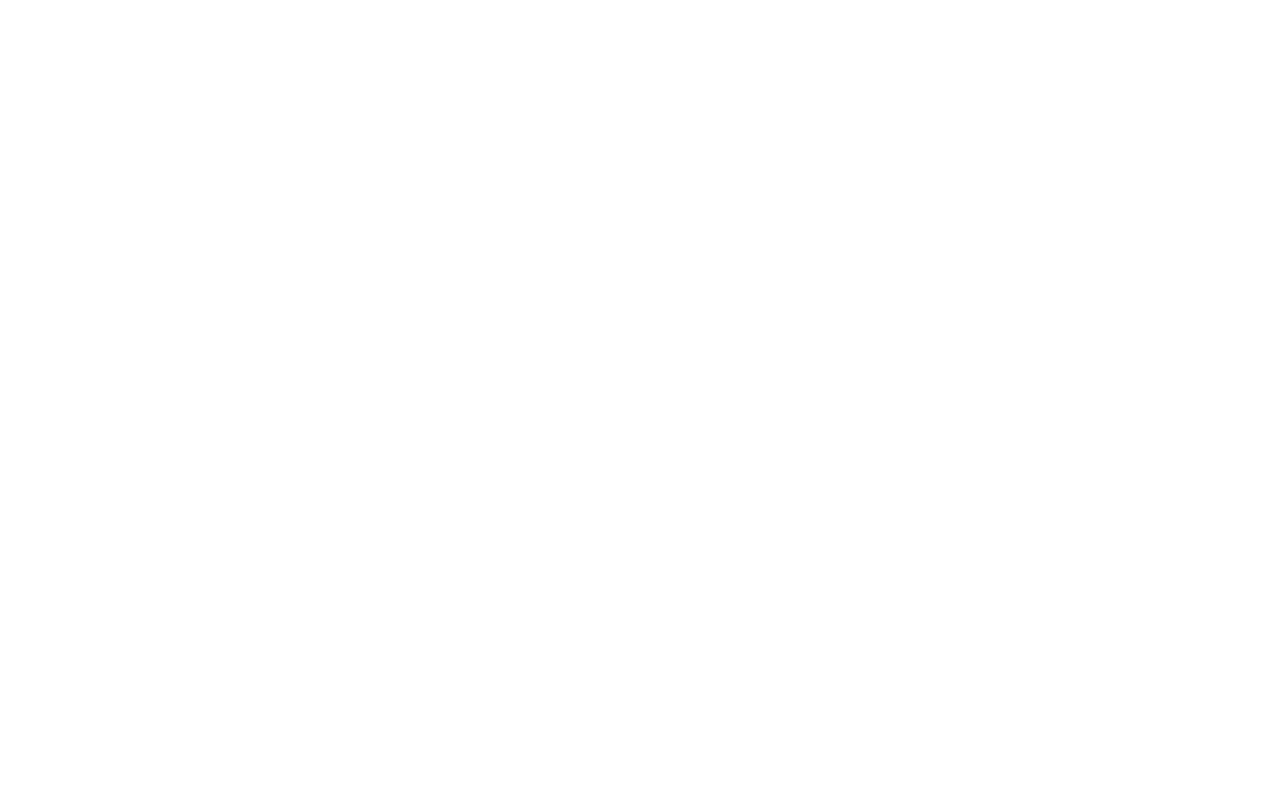
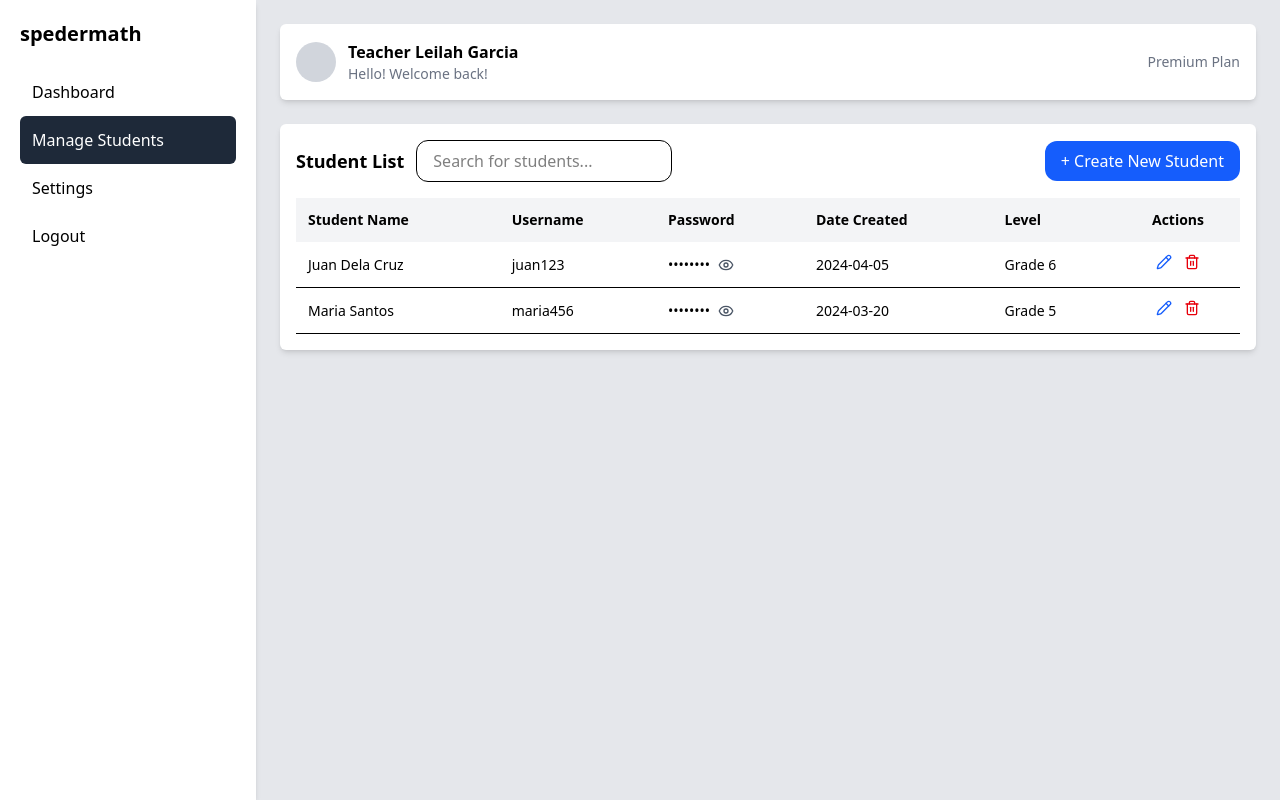
Before and after one commit to felraine/SpederMath_Repository, a React (Vite) app in the folder frontend_web/spedermath/: page /manage-students in a window 1280 px wide. Before the commit this address had no page. Built offline with nearby package versions, Linux system fonts and the light colour scheme; sample sign-in values are in the browser's storage; a web font is replaced by a local one.

Commit message:
made manage student

```diff
--- a/frontend_web/spedermath/package.json
+++ b/frontend_web/spedermath/package.json
@@ -12,6 +12,7 @@
   "dependencies": {
     "@tailwindcss/vite": "^4.1.2",
     "firebase": "^11.6.0",
+    "lucide-react": "^0.487.0",
     "react": "^19.0.0",
     "react-dom": "^19.0.0",
     "react-router-dom": "^7.4.1"
--- a/frontend_web/spedermath/src/App.jsx
+++ b/frontend_web/spedermath/src/App.jsx
@@ -4,6 +4,7 @@
 import Register from "./components/views/register";
 import Landing from "./components/views/landing";
 import Dashboard from "./components/views/teacherdashboard";
+import ManageStudent from "./components/views/manageStudents";
 import PrivateRoute from "./components/PrivateRoute";
 
 function App() {
@@ -14,7 +15,7 @@
         <Route path="/register" element={<Register />} />
         <Route path="/teacher-login" element={<Login />} />
 
-        {/* Route Protection*/}
+        {/* Add Protected Routes Here*/}
         <Route
           path="/teacher-dashboard"
           element={
@@ -23,6 +24,14 @@
             </PrivateRoute>
           }
         />
+        <Route
+          path="/manage-students"
+          element={
+            <PrivateRoute>
+              <ManageStudent />
+            </PrivateRoute>
+          }
+          />
       </Routes>
     </Router>
   );
--- /dev/null
+++ b/frontend_web/spedermath/src/components/views/manageStudents.jsx
@@ -0,0 +1,146 @@
+import React, { useState } from "react";
+import { useNavigate } from "react-router-dom";
+import { Eye, EyeOff, Pencil, Trash2 } from "lucide-react"; // Lucide icons
+
+function ManageStudent() {
+  const navigate = useNavigate();
+
+  const handleLogout = () => {
+    localStorage.removeItem("token");
+    navigate("/teacher-login");
+  };
+
+  const [students, setStudents] = useState([
+    {
+      id: 1,
+      name: "Juan Dela Cruz",
+      username: "juan123",
+      password: "secret123",
+      dateCreated: "2024-04-05",
+      level: "Grade 6",
+      showPassword: false,
+    },
+    {
+      id: 2,
+      name: "Maria Santos",
+      username: "maria456",
+      password: "pass456",
+      dateCreated: "2024-03-20",
+      level: "Grade 5",
+      showPassword: false,
+    },
+  ]);
+
+  const togglePassword = (id) => {
+    setStudents((prev) =>
+      prev.map((s) =>
+        s.id === id ? { ...s, showPassword: !s.showPassword } : s
+      )
+    );
+  };
+
+  return (
+    <div className="flex h-screen w-full bg-gray-200">
+      {/* Sidebar */}
+      <aside className="w-64 bg-white p-5 shadow-md">
+        <h2 className="text-xl font-bold">spedermath</h2>
+        <nav className="mt-5">
+          <ul>
+            <li
+              className="p-3 hover:bg-gray-300 rounded-md cursor-pointer"
+              onClick={() => navigate("/teacher-dashboard")}
+            >
+              Dashboard
+            </li>
+            <li className="p-3 bg-gray-800 text-white rounded-md">
+              Manage Students
+            </li>
+            <li className="p-3 hover:bg-gray-300 rounded-md">Settings</li>
+            <li
+              className="p-3 hover:bg-gray-300 rounded-md cursor-pointer"
+              onClick={handleLogout}
+            >
+              Logout
+            </li>
+          </ul>
+        </nav>
+      </aside>
+
+      {/* Main Content */}
+      <main className="flex-1 p-6 flex flex-col">
+        {/* Header */}
+        <header className="flex justify-between items-center bg-white p-4 shadow-md rounded-md">
+          <div className="flex items-center space-x-3">
+            <div className="w-10 h-10 bg-gray-300 rounded-full"></div>
+            <div>
+              <h3 className="font-semibold">Teacher Leilah Garcia</h3>
+              <p className="text-sm text-gray-500">Hello! Welcome back!</p>
+            </div>
+          </div>
+          <p className="text-sm text-gray-500">Premium Plan</p>
+        </header>
+
+        {/* Student Table */}
+        <section className="bg-white p-4 shadow-md rounded-md mt-6 overflow-x-auto">
+        <div className="flex justify-between items-center mb-4 flex-wrap gap-3">
+            <div className="flex items-center gap-3">
+                <h3 className="text-lg font-semibold">Student List</h3>
+                <input
+                type="text"
+                placeholder="Search for students..."
+                className="border rounded-xl px-4 py-2 w-64 focus:outline-none focus:ring-2 focus:ring-blue-400"
+                />
+            </div>
+            <button className="bg-blue-600 text-white px-4 py-2 rounded-xl hover:bg-blue-800">
+                + Create New Student
+            </button>
+            </div>
+
+          <table className="min-w-full table-auto text-sm text-left">
+            <thead className="bg-gray-100 font-semibold">
+              <tr>
+                <th className="p-3">Student Name</th>
+                <th className="p-3">Username</th>
+                <th className="p-3">Password</th>
+                <th className="p-3">Date Created</th>
+                <th className="p-3">Level</th>
+                <th className="p-3 text-center">Actions</th>
+              </tr>
+            </thead>
+            <tbody>
+              {students.map((student) => (
+                <tr key={student.id} className="border-b hover:bg-gray-50">
+                  <td className="p-3">{student.name}</td>
+                  <td className="p-3">{student.username}</td>
+                  <td className="p-3 flex items-center space-x-2">
+                    <span>
+                      {student.showPassword ? student.password : "••••••••"}
+                    </span>
+                    <button
+                      onClick={() => togglePassword(student.id)}
+                      className="text-gray-600 hover:text-gray-900"
+                    >
+                      {student.showPassword ? <EyeOff size={16} /> : <Eye size={16} />}
+                    </button>
+                  </td>
+                  <td className="p-3">{student.dateCreated}</td>
+                  <td className="p-3">{student.level}</td>
+                  <td className="p-3 flex items-center space-x-3 justify-center">
+                    <button className="text-blue-600 hover:text-blue-800">
+                      <Pencil size={16} />
+                    </button>
+                    <button className="text-red-600 hover:text-red-800">
+                      <Trash2 size={16} />
+                    </button>
+                  </td>
+                </tr>
+              ))}
+            </tbody>
+          </table>
+        </section>
+      </main>
+    </div>
+  );
+}
+
+export default ManageStudent;
--- a/frontend_web/spedermath/src/components/views/register.jsx
+++ b/frontend_web/spedermath/src/components/views/register.jsx
@@ -56,7 +56,7 @@
         setTimeout(() => {
           setShowSuccess(false);
           navigate("/teacher-login");
-        }, 3500);
+        }, 500);
       } else {
         setServerError(result);
       }
@@ -76,7 +76,7 @@
 
       {/* Main */}
       <div className="flex justify-center items-center flex-1 relative z-10">
-        <div className="w-11/12 max-w-5xl bg-white rounded-xl flex overflow-hidden items-center shadow-xl">
+        <div className="w-11/12 max-w-5xl bg-white rounded-xl flex overflow-hidden items-center">
           {/* Left - Image */}
           <div className="w-1/2 flex justify-center p-6">
             <img
--- a/frontend_web/spedermath/src/components/views/teacherdashboard.jsx
+++ b/frontend_web/spedermath/src/components/views/teacherdashboard.jsx
@@ -17,7 +17,7 @@
         <nav className="mt-5">
           <ul>
             <li className="p-3 bg-gray-800 text-white rounded-md">Dashboard</li>
-            <li className="p-3 hover:bg-gray-300 rounded-md">Manage Students</li>
+            <li className="p-3 hover:bg-gray-300 rounded-md" onClick={() => {navigate("/manage-students")}}>Manage Students</li>
             <li className="p-3 hover:bg-gray-300 rounded-md">Settings</li>
             <li className="p-3 hover:bg-gray-300 rounded-md cursor-pointer" onClick={handleLogout}>Logout</li>
           </ul>
@@ -33,7 +33,7 @@
             <div>
               {/*Placeholder teacher name, to be changed */}
               <h3 className="font-semibold">Teacher Leilah Garcia</h3>
-              <p className="text-sm text-gray-500">Hello, welcome back!</p>
+              <p className="text-sm text-gray-500">Hello! Welcome back!</p>
             </div>
           </div>
           <p className="text-sm text-gray-500">Premium Plan</p>
```
Also changed, not shown: 2 other files (tests, documents, lock files or other folders).
